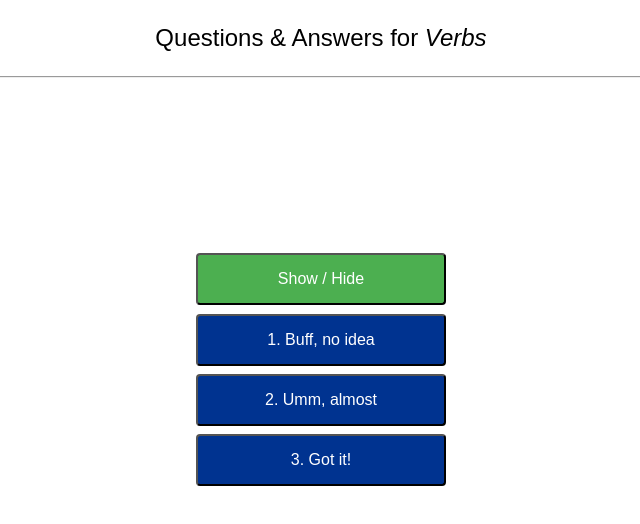
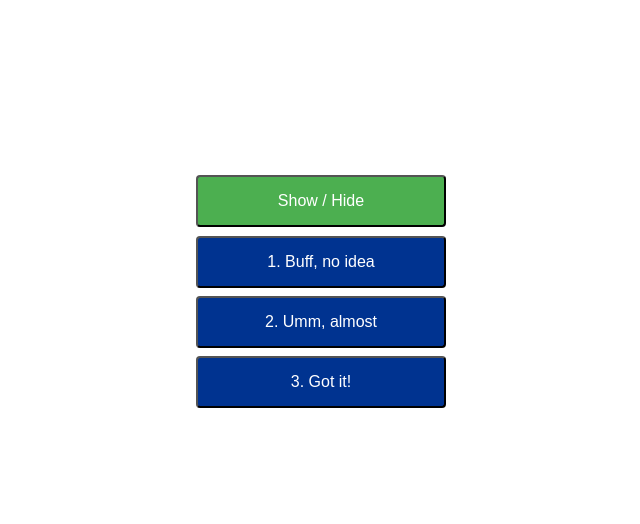
Before and after one commit to mriart/verbs, a website: page index.html in a window 1280 px wide. Shown: the whole page, without its empty margins (319-959 px from the left). Drawn offline with nearby package versions, Linux system fonts and the light colour scheme; no server answers.

Commit message:
Title out.

```diff
--- a/index.html
+++ b/index.html
@@ -92,8 +92,6 @@
          });
       </script>
    <body>
-      <p>Questions & Answers for <i>Verbs</i></p>
-      <hr>
       <div ng-app="myApp" ng-controller="myCtrl">
          <p hidden>{{myIndex}}</p>
          <section style="height: 160px;">
```
